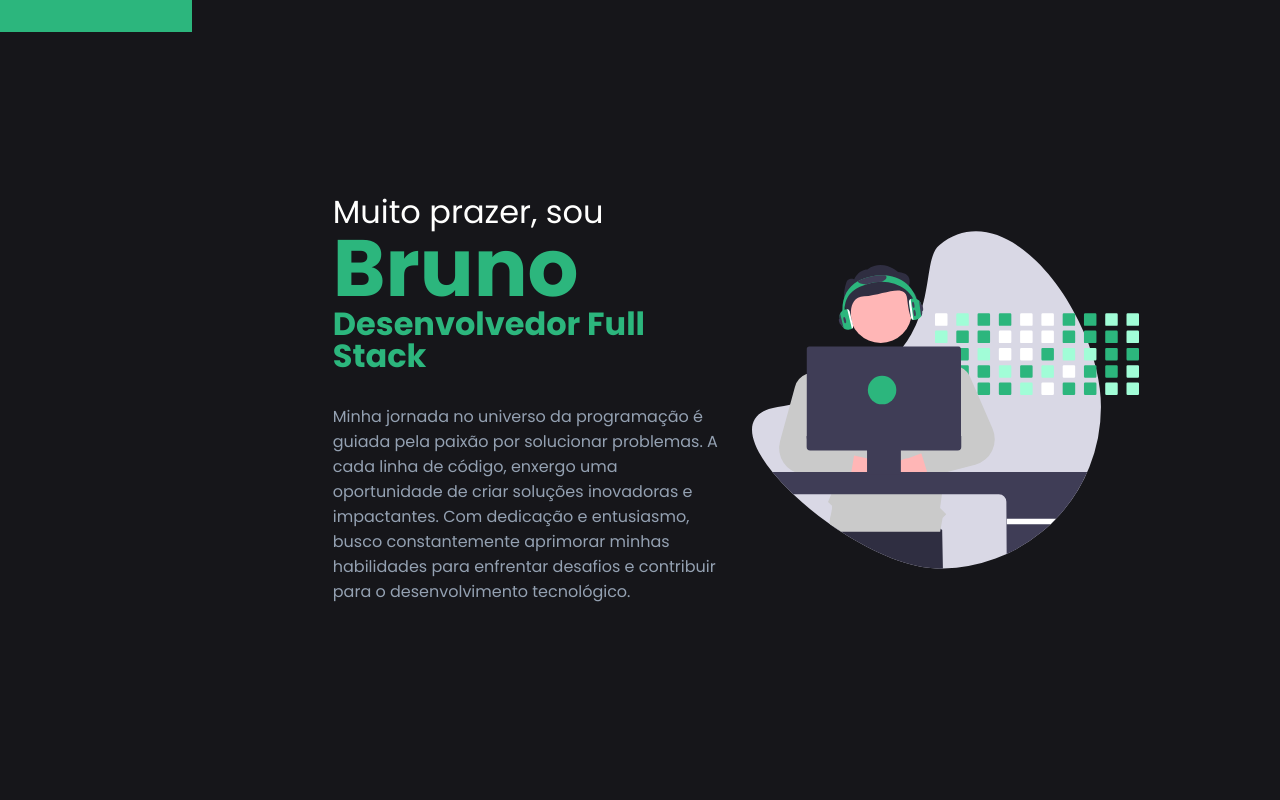
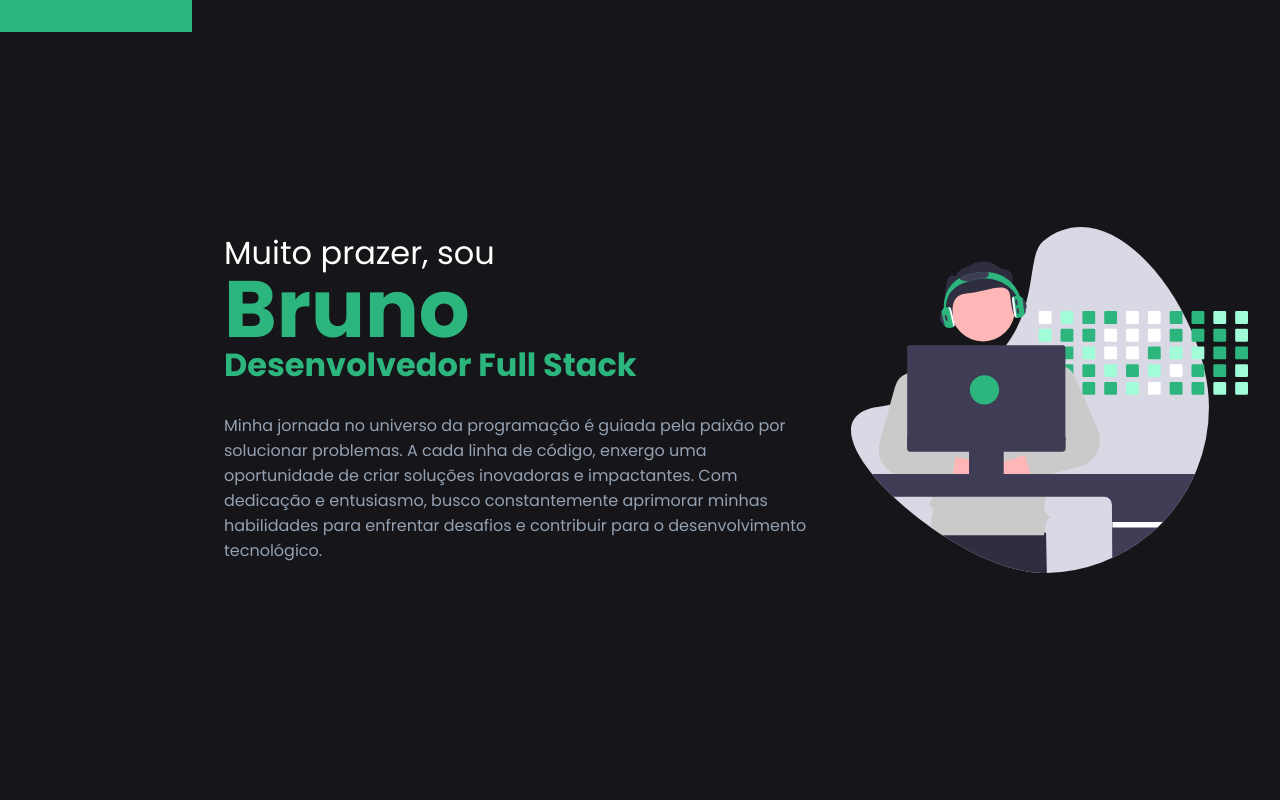
Before and after one commit to brnofranco/portfolio, a React (Vite) app: page / in a window 1280 px wide. Shown: the top 800 px of the page. Built offline with nearby package versions, Linux system fonts and the light colour scheme.

Commit message:
adjust about style section

```diff
--- a/src/components/About/index.tsx
+++ b/src/components/About/index.tsx
@@ -4,7 +4,7 @@ import { SectionContainer } from "./styles";
 export function About() {
 	return (
 		<SectionContainer id="about">
-			<div className="about-content">
+			<div className="about-container">
 				<h1>
 					Muito prazer, sou <br />
 					<strong>Bruno</strong>
@@ -20,13 +20,9 @@ export function About() {
 					desafios e contribuir para o desenvolvimento tecnológico.
 				</p>
 			</div>
-			<div className="about-image">
-				<img
-					src={aboutImage}
-					width="400"
-					height="400"
-					alt="rapaz programador"
-				/>
+
+			<div className="image-container">
+				<img src={aboutImage} alt="rapaz programador" />
 			</div>
 		</SectionContainer>
 	);
--- a/src/components/About/styles.ts
+++ b/src/components/About/styles.ts
@@ -3,20 +3,18 @@ import styled from "styled-components";
 export const SectionContainer = styled.section`
 	scroll-snap-align: start;
 
-	width: 80%;
-	margin: 0 auto;
+	width: 100%;
 	height: 100vh;
 	padding: 2rem;
 
 	display: flex;
-	flex-direction: row;
 	align-items: center;
-	justify-content: center;
+	justify-content: space-between;
 	gap: 2rem;
 
-	.about-content {
+	.about-container {
+		flex: 6;
 		display: flex;
-		flex: 1;
 		flex-direction: column;
 		gap: 2rem;
 
@@ -43,11 +41,11 @@ export const SectionContainer = styled.section`
 		}
 	}
 
-	.about-image {
+	.image-container {
+		flex: 4;
 		display: flex;
+		align-items: center;
 		justify-content: center;
-		align-items: center;
-		flex: 1;
 
 		img {
 			width: 100%;
@@ -55,16 +53,21 @@ export const SectionContainer = styled.section`
 	}
 
 	@media (max-width: 1080px) {
+		padding-top: 55px;
 		flex-direction: column;
 		align-items: center;
 		justify-content: center;
 
-		.about-content {
+		.about-container {
 			flex: 0;
 		}
 
-		.about-image {
+		.image-container {
 			flex: 0;
+
+			img {
+				width: 70%;
+			}
 		}
 	}
 `;
```
